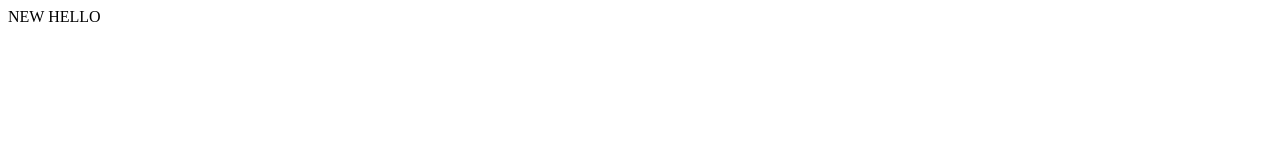
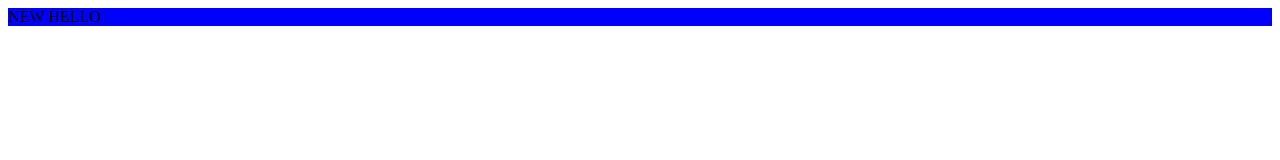
Before and after one commit to ctjhoa/test-gh-pages, a plain HTML site: page dist.84f503f57182da6eb0e6f7e5374a62a66bc07ac6/index.html in a window 1280 px wide. Drawn offline with Linux system fonts and the light colour scheme.

Commit message:
follow assets

```diff
--- a/dist.84f503f57182da6eb0e6f7e5374a62a66bc07ac6/index.html
+++ b/dist.84f503f57182da6eb0e6f7e5374a62a66bc07ac6/index.html
@@ -1,7 +1,10 @@
 <html>
 	<head>
+		<link rel="stylesheet" href="/vendor.css">
 	</head>
 	<body>
-		NEW HELLO
+		<div class="bg-blue">
+			NEW HELLO
+		</div>
 	</body>
 </html>
--- /dev/null
+++ b/dist.84f503f57182da6eb0e6f7e5374a62a66bc07ac6/vendor.css
@@ -0,0 +1,3 @@
+.bg-blue {
+	background-color: blue;
+}
```
